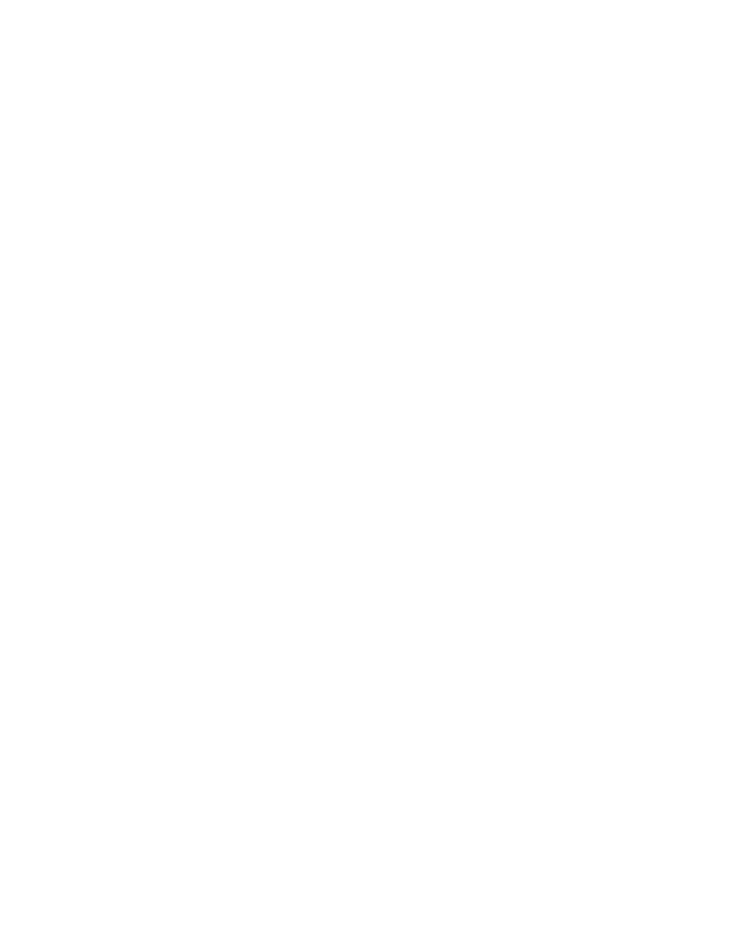
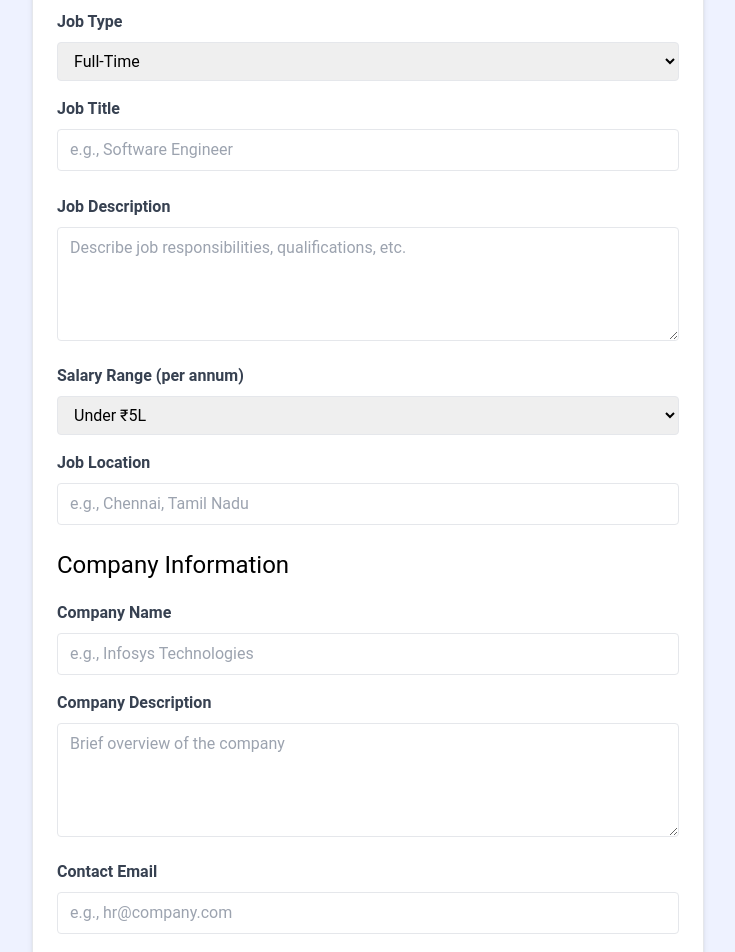
Before and after one commit to naveen-kumar-30/cms-project, a React (Vite) app in the folder client/: page /add-job in a window 1280 px wide. Before the commit this address had no page. Shown: the part 260-1212 px from the top of the page, without its empty margins (272-1007 px from the left). Before the commit the page ends 800 px from the top, so only its background shows below. Built offline with nearby package versions, Linux system fonts and the light colour scheme.

Commit message:
Job-Added-Page

```diff
--- a/client/src/App.jsx
+++ b/client/src/App.jsx
@@ -1,6 +1,9 @@
 import { Route,createBrowserRouter,createRoutesFromElements,RouterProvider,} from 'react-router-dom';
 import MainLayout from './layouts/MainLayout';
 import HomePage from './pages/HomePage';
+import NotFoundPage from './pages/NotFoundPage';
+import JobPages from './pages/Jobpages';
+import AddJobPage from './pages/AddJobPage';
 
 
 
@@ -10,6 +13,9 @@
    createRoutesFromElements(
      <Route path='/' element={<MainLayout/>}>
      <Route index element={<HomePage/>} />
+      <Route path='/jobs' element={<JobPages/>} />
+     <Route path='/add-job' element={<AddJobPage/>}  />
+     <Route path='*' element={<NotFoundPage/>} />
      </Route>
    )
  );
--- /dev/null
+++ b/client/src/pages/AddJobPage.jsx
@@ -0,0 +1,216 @@
+import { useState } from "react";
+import { useNavigate } from "react-router-dom";
+import { toast } from 'react-toastify';
+
+const AddJobPage = ({ addJobSubmit }) => {
+  const [title, setTitle] = useState('');
+  const [type, setType] = useState('Full-Time');
+  const [location, setLocation] = useState('');
+  const [description, setDescription] = useState('');
+  const [salary, setSalary] = useState('Under ₹5L');
+  const [companyName, setCompanyName] = useState('');
+  const [companyDescription, setCompanyDescription] = useState('');
+  const [contactEmail, setContactEmail] = useState('');
+  const [contactPhone, setContactPhone] = useState('');
+
+  const navigate = useNavigate();
+
+  const submitForm = (e) => {
+    e.preventDefault();
+    const newJob = {
+      title,
+      type,
+      location,
+      description,
+      salary,
+      company: {
+        name: companyName,
+        description: companyDescription,
+        contactEmail,
+        contactPhone,
+      },
+    };
+
+    addJobSubmit(newJob);
+    toast.success('Job Added Successfully');
+    return navigate('/jobs');
+  };
+
+  return (
+    <section className="bg-indigo-50">
+      <div className="container m-auto max-w-2xl py-24">
+        <div className="bg-white px-6 py-8 mb-4 shadow-md rounded-md border m-4 md:m-0">
+          <form onSubmit={submitForm}>
+            <h2 className="text-3xl text-center font-semibold mb-6">Add Job</h2>
+
+            <div className="mb-4">
+              <label htmlFor="type" className="block text-gray-700 font-bold mb-2">
+                Job Type
+              </label>
+              <select
+                id="type"
+                name="type"
+                className="border rounded w-full py-2 px-3"
+                required
+                value={type}
+                onChange={(e) => setType(e.target.value)}
+              >
+                <option value="Full-Time">Full-Time</option>
+                <option value="Part-Time">Part-Time</option>
+                <option value="Remote">Remote</option>
+                <option value="Internship">Internship</option>
+              </select>
+            </div>
+
+            <div className="mb-4">
+              <label htmlFor="title" className="block text-gray-700 font-bold mb-2">
+                Job Title
+              </label>
+              <input
+                type="text"
+                id="title"
+                name="title"
+                className="border rounded w-full py-2 px-3 mb-2"
+                placeholder="e.g., Software Engineer"
+                required
+                value={title}
+                onChange={(e) => setTitle(e.target.value)}
+              />
+            </div>
+
+            <div className="mb-4">
+              <label htmlFor="description" className="block text-gray-700 font-bold mb-2">
+                Job Description
+              </label>
+              <textarea
+                id="description"
+                name="description"
+                className="border rounded w-full py-2 px-3"
+                rows="4"
+                placeholder="Describe job responsibilities, qualifications, etc."
+                value={description}
+                onChange={(e) => setDescription(e.target.value)}
+              ></textarea>
+            </div>
+
+            <div className="mb-4">
+              <label htmlFor="salary" className="block text-gray-700 font-bold mb-2">
+                Salary Range (per annum)
+              </label>
+              <select
+                id="salary"
+                name="salary"
+                className="border rounded w-full py-2 px-3"
+                required
+                value={salary}
+                onChange={(e) => setSalary(e.target.value)}
+              >
+                <option value="Under ₹5L">Under ₹5L</option>
+                <option value="₹5L - ₹10L">₹5L - ₹10L</option>
+                <option value="₹10L - ₹15L">₹10L - ₹15L</option>
+                <option value="₹15L - ₹20L">₹15L - ₹20L</option>
+                <option value="₹20L - ₹25L">₹20L - ₹25L</option>
+                <option value="₹25L - ₹30L">₹25L - ₹30L</option>
+                <option value="₹30L - ₹35L">₹30L - ₹35L</option>
+                <option value="₹35L - ₹40L">₹35L - ₹40L</option>
+                <option value="₹40L - ₹45L">₹40L - ₹45L</option>
+                <option value="₹45L - ₹50L">₹45L - ₹50L</option>
+                <option value="Over ₹50L">Over ₹50L</option>
+              </select>
+            </div>
+
+            <div className="mb-4">
+              <label htmlFor="location" className="block text-gray-700 font-bold mb-2">
+                Job Location
+              </label>
+              <input
+                type="text"
+                id="location"
+                name="location"
+                className="border rounded w-full py-2 px-3 mb-2"
+                placeholder="e.g., Chennai, Tamil Nadu"
+                required
+                value={location}
+                onChange={(e) => setLocation(e.target.value)}
+              />
+            </div>
+
+            <h3 className="text-2xl mb-5">Company Information</h3>
+
+            <div className="mb-4">
+              <label htmlFor="company" className="block text-gray-700 font-bold mb-2">
+                Company Name
+              </label>
+              <input
+                type="text"
+                id="company"
+                name="company"
+                className="border rounded w-full py-2 px-3"
+                placeholder="e.g., Infosys Technologies"
+                value={companyName}
+                onChange={(e) => setCompanyName(e.target.value)}
+              />
+            </div>
+
+            <div className="mb-4">
+              <label htmlFor="company_description" className="block text-gray-700 font-bold mb-2">
+                Company Description
+              </label>
+              <textarea
+                id="company_description"
+                name="company_description"
+                className="border rounded w-full py-2 px-3"
+                rows="4"
+                placeholder="Brief overview of the company"
+                value={companyDescription}
+                onChange={(e) => setCompanyDescription(e.target.value)}
+              ></textarea>
+            </div>
+
+            <div className="mb-4">
+              <label htmlFor="contact_email" className="block text-gray-700 font-bold mb-2">
+                Contact Email
+              </label>
+              <input
+                type="email"
+                id="contact_email"
+                name="contact_email"
+                className="border rounded w-full py-2 px-3"
+                placeholder="e.g., hr@company.com"
+                required
+                value={contactEmail}
+                onChange={(e) => setContactEmail(e.target.value)}
+              />
+            </div>
+
+            <div className="mb-4">
+              <label htmlFor="contact_phone" className="block text-gray-700 font-bold mb-2">
+                Contact Phone
+              </label>
+              <input
+                type="tel"
+                id="contact_phone"
+                name="contact_phone"
+                className="border rounded w-full py-2 px-3"
+                placeholder="e.g., +91-9876543210"
+                value={contactPhone}
+                onChange={(e) => setContactPhone(e.target.value)}
+              />
+            </div>
+
+            <div>
+              <button
+                className="bg-indigo-500 hover:bg-indigo-600 text-white font-bold py-2 px-4 rounded-full w-full focus:outline-none focus:shadow-outline"
+                type="submit"
+              >
+                Add Job
+              </button>
+            </div>
+          </form>
+        </div>
+      </div>
+    </section>
+  );
+};
+
+export default AddJobPage;
--- /dev/null
+++ b/client/src/pages/Jobpages.jsx
@@ -0,0 +1,9 @@
+import JobListing from "../components/JobListing"
+const JobPages = () => {
+  return (
+    <section className="bg-blue-50 px-4 py-6">
+      <JobListing/>
+    </section>
+  )
+}
+export default JobPages
--- a/client/src/pages/NotFoundPage.jsx
+++ b/client/src/pages/NotFoundPage.jsx
@@ -0,0 +1,17 @@
+import { Link } from "react-router-dom"
+import { FaExclamationTriangle } from "react-icons/fa"
+const NotFoundPage = () => {
+  return (
+    <section className="text-center flex flex-col justify-center items-center h-96">
+   <FaExclamationTriangle className="text-yellow-400 text-6xl mb-4"/>
+    <h1 className="text-6xl font-bold mb-4">404 Not Found</h1>
+    <p className="text-xl mb-5">This page does not exist....</p>
+    <Link
+      to="/"
+      className="text-white bg-indigo-700 hover:bg-indigo-900 rounded-md px-3 py-2 mt-4"
+      >Go Back</Link
+    >
+  </section>
+  )
+}
+export default NotFoundPage
```
